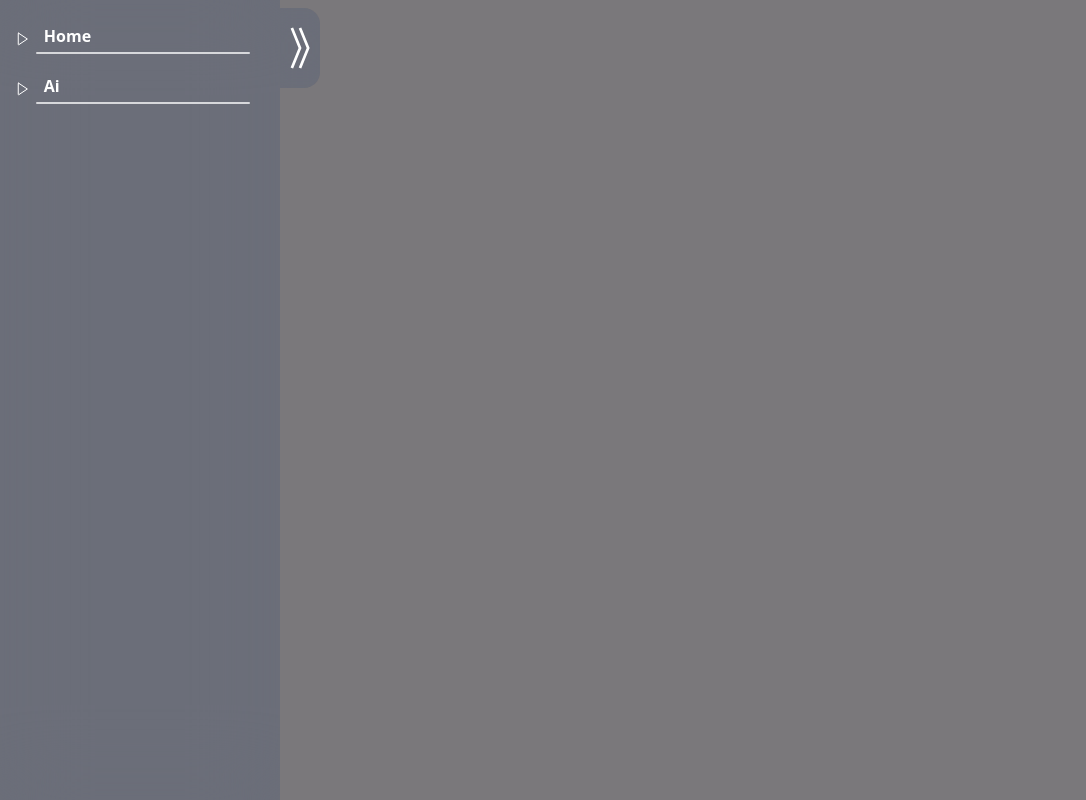
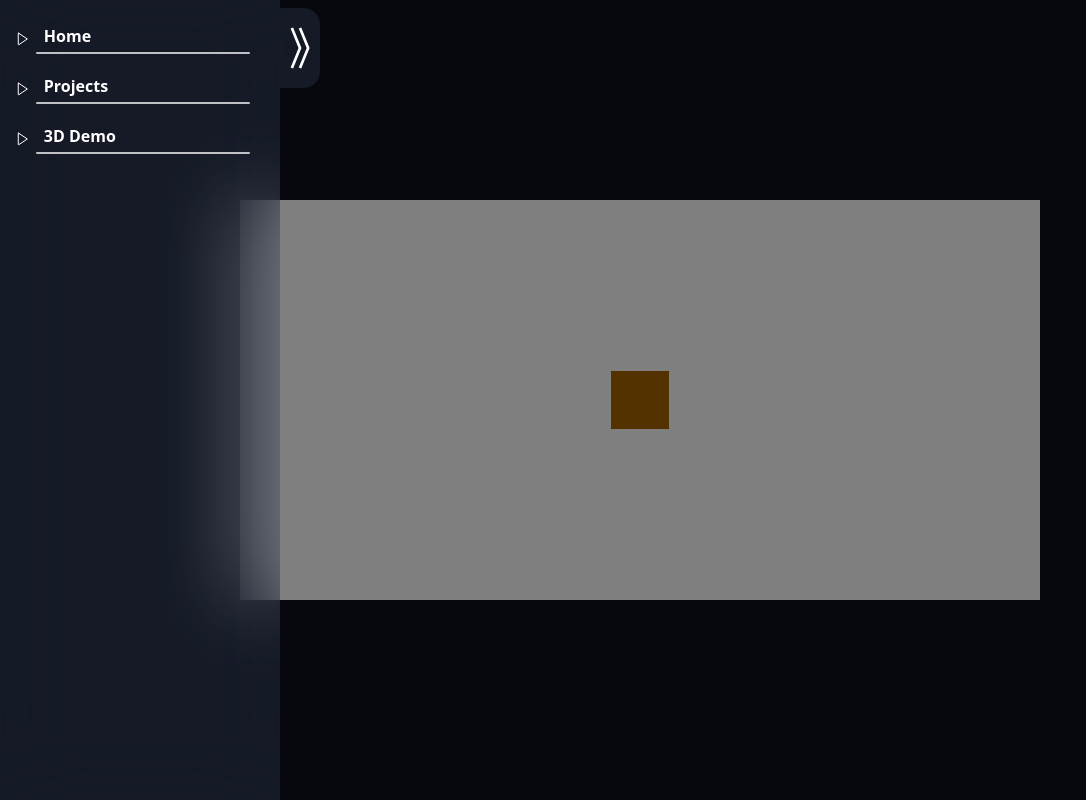
Before and after one commit to FilippoDude/portfolio, a Next.js app: page /game in a window 1280 px wide. Shown: the whole page, without its empty margins (0-1086 px from the left). Built offline with nearby package versions, Linux system fonts and the light colour scheme.

Commit message:
Added a 3d page with a cube

```diff
--- a/package.json
+++ b/package.json
@@ -9,13 +9,16 @@
     "lint": "next lint"
   },
   "dependencies": {
+    "@react-three/drei": "^10.4.2",
+    "@react-three/fiber": "^9.2.0",
     "express": "^4.21.2",
     "gsap": "^3.13.0",
     "next": "^15.2.3",
     "react": "^19.0.0",
     "react-dom": "^19.0.0",
     "react-markdown": "^10.1.0",
-    "tailwind-scrollbar-hide": "^2.0.0"
+    "tailwind-scrollbar-hide": "^2.0.0",
+    "three": "^0.178.0"
   },
   "devDependencies": {
     "@eslint/eslintrc": "^3",
@@ -23,6 +26,7 @@
     "@types/node": "^20",
     "@types/react": "^19",
     "@types/react-dom": "^19",
+    "@types/three": "^0.178.0",
     "eslint": "^9",
     "eslint-config-next": "15.2.3",
     "tailwindcss": "^4",
--- a/src/app/components/Navigation.tsx
+++ b/src/app/components/Navigation.tsx
@@ -2,10 +2,19 @@
 import Image from "next/image";
 import gsap from "gsap";
 import { useRef } from "react";
+import Link from "next/link";
+type NavigationButtonType = {name: string, link: string};
+const navigationButtons : NavigationButtonType[] = [
+    {name: "Home", link: "/"},
+    {name: "Projects", link: "/"},
+    {name: "3D Demo", link: "/game"},
+
+]
 const NavigationMenu = () => {
     return (
         <div className="w-70 h-full bg-[#42517340] backdrop-blur-2xl flex flex-col items-center pt-4 gap-1">
-            <button className="cursor-pointer relative text-white z-60 flex items-center max-w-9/10 w-9/10 py-2 group">
+            {navigationButtons.map((e, i) => {
+                return <Link href={e.link} key={i} className="cursor-pointer relative text-white z-60 flex items-center max-w-9/10 w-9/10 py-2 group">
                             <div className="absolute w-full h-full"></div>
                             <div className="relative w-6 h-6 group-hover:translate-x-1 duration-100">
                                 <svg
@@ -24,33 +33,11 @@ const NavigationMenu = () => {
                                 </svg>
                             </div>
                             <div className="relative w-full flex flex-col gap-1 items-start pr-4">
-                    <p className="pl-2 font-bold">Home</p>
-                    <div className="w-full h-0.5 bg-[#FFFFFFBB] rounded-2xl group-hover:bg-yellow-400 transition-colors duration-300"></div>
+                                <p className="pl-2 font-bold">{e.name}</p>
+                                <div className="w-full min-h-0.5 h-0.5 bg-[#FFFFFFBB] rounded-2xl group-hover:bg-yellow-400 transition-colors duration-300"></div>
                             </div>
-            </button>
-            <button className="cursor-pointer relative text-white z-60 flex items-center max-w-9/10 w-9/10 py-2 group">
-                <div className="absolute w-full h-full"></div>
-                <div className="relative w-6 h-6 group-hover:translate-x-1 duration-100">
-                    <svg
-                        width="18"
-                        height="24"
-                        viewBox="0 0 18 24"
-                        fill="none"
-                        xmlns="http://www.w3.org/2000/svg"
-                        className="stroke-white group-hover:stroke-yellow-400 transition-colors duration-300"
-                    >
-                        <path
-                            d="M4.7168 6.24512C4.51743 6.11221 4.25 6.25551 4.25 6.49512V17.5049C4.25 17.7144 4.4541 17.8501 4.63867 17.792L4.7168 17.7549L13.3486 12L4.7168 6.24512Z"
-                            strokeLinecap="round"
-                            strokeLinejoin="round"
-                        />
-                    </svg>
-                </div>
-                <div className="relative w-full flex flex-col gap-1 items-start pr-4">
-                    <p className="pl-2 font-bold">Ai</p>
-                    <div className="w-full h-0.5 bg-[#FFFFFFBB] rounded-2xl group-hover:bg-yellow-400 transition-colors duration-300"></div>
-                </div>
-            </button>
+                        </Link>
+            })}
         </div>
     )
 }
--- /dev/null
+++ b/src/app/game/components/game.tsx
@@ -0,0 +1,46 @@
+import { OrbitControls } from "@react-three/drei"
+import { Canvas, useFrame } from "@react-three/fiber"
+import { useEffect, useRef, useState } from "react"
+import { Mesh } from "three"
+import { GameProvider, useGame } from "../hooks/gameContext"
+
+function MovingBox({}){
+    const boxRef = useRef<Mesh | null>(null)
+
+    useEffect(() => {
+        return () => {
+        }
+    },[])
+
+    useFrame((state, delta) => {
+        if(boxRef.current != null){
+            boxRef.current.position.x += delta * 0.5;
+            state.camera.position.x = boxRef.current.position.x
+        }
+    });
+
+    return(
+        <mesh ref={boxRef} position={[0, 0, 0]} rotation={[0, 0, 0]}>
+            <boxGeometry args={[1, 1, 1]}/>
+            <meshStandardMaterial color="orange" />
+        </mesh> )
+}
+function GameCanvas () {
+    const {cameraPosition} = useGame()
+    return(
+        <Canvas className="w-full h-full relative" camera={{position: [cameraPosition.x, cameraPosition.y, cameraPosition.z]}}>
+            <ambientLight />
+            <pointLight position={[10, 10, 10]} />
+            <MovingBox/>
+        </Canvas>
+    )
+}
+const Game = () => {
+    return(
+        <GameProvider>
+            <GameCanvas/>
+        </GameProvider>
+    )
+}
+
+export default Game
--- /dev/null
+++ b/src/app/game/hooks/gameContext.tsx
@@ -0,0 +1,33 @@
+import { createContext, useContext, useState } from "react"
+
+
+type PositionType = {x: number, y: number, z: number}
+type GameContextType = {
+    cameraPosition: PositionType,
+    setNewCameraPosTo: (newPos: PositionType) => void
+}
+
+const GameContext = createContext<GameContextType | undefined>(undefined)
+
+export const GameProvider = ({children} : {children: React.ReactNode}) => {
+    const [cameraPosition, setCameraPosition] = useState<PositionType>({x: 0, y: 0, z: 5})
+
+    function setNewCameraPosTo(newPos: PositionType){
+        setCameraPosition(newPos)
+    }
+
+    return(
+        <GameContext.Provider value={{cameraPosition: cameraPosition, setNewCameraPosTo: setNewCameraPosTo}}>
+            {children}
+        </GameContext.Provider >
+    )
+}
+
+
+export const useGame = () => {
+    const context = useContext(GameContext)
+    if(!context){
+        throw "useGame must be called inside of a GameProvider!"
+    }
+    return context;
+}
--- a/src/app/game/page.tsx
+++ b/src/app/game/page.tsx
@@ -1,5 +1,16 @@
+'use client'
+
+import Game from "./components/game"
+
 const GamePage = () => {
-    return (<></>)
+
+    return (
+        <div className="min-h-screen max-w-screen overflow-hidden flex flex-col items-center justify-center bg-[#0F101B]">
+            <div className="w-200 h-100 bg-white">
+                <Game/>
+            </div>
+        </div>
+    )
 }
 
 export default GamePage
```
Also changed, not shown: 1 other file (tests, documents, lock files or other folders). Lines whose indentation alone changed are shown as unchanged.
